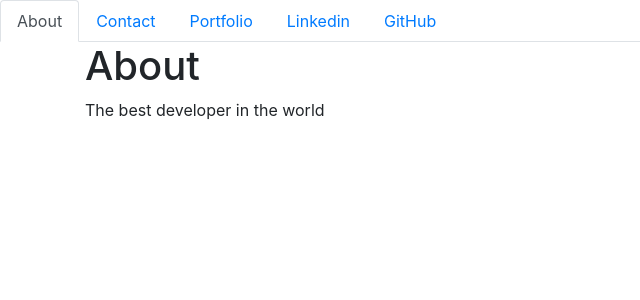
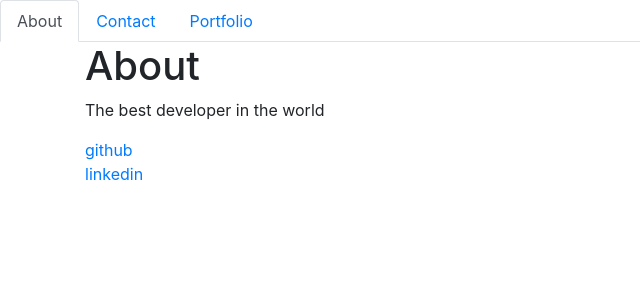
Before and after one commit to tluben/portreact, a React (Create React App) app: page /about in a window 1280 px wide. Shown: the top 300 px of the page, without its empty margins (0-640 px from the left). Built offline with nearby package versions, Linux system fonts and the light colour scheme.

Commit message:
on the way

```diff
--- a/src/components/NavTabs.js
+++ b/src/components/NavTabs.js
@@ -33,22 +33,6 @@
           Portfolio
         </Link>
       </li>
-      <li className="nav-item">
-        <Link
-          to="/portfolio"
-          className={location.pathname === "/portfolio" ? "nav-link active" : "nav-link"}
-        >
-          Linkedin
-        </Link>
-      </li>
-      <li className="nav-item">
-        <Link
-          to="/portfolio"
-          className={location.pathname === "/portfolio" ? "nav-link active" : "nav-link"}
-        >
-          GitHub
-        </Link>
-      </li>
     </ul>
   );
 }
--- a/src/components/pages/About.js
+++ b/src/components/pages/About.js
@@ -7,6 +7,10 @@
       <p>
         The best developer in the world
       </p>
+      <a href ="https://github.com/tluben/">github</a>
+      <br></br>
+      <a href ="https://github.com/tluben/">linkedin</a>
+
     </div>
   );
 }
```
